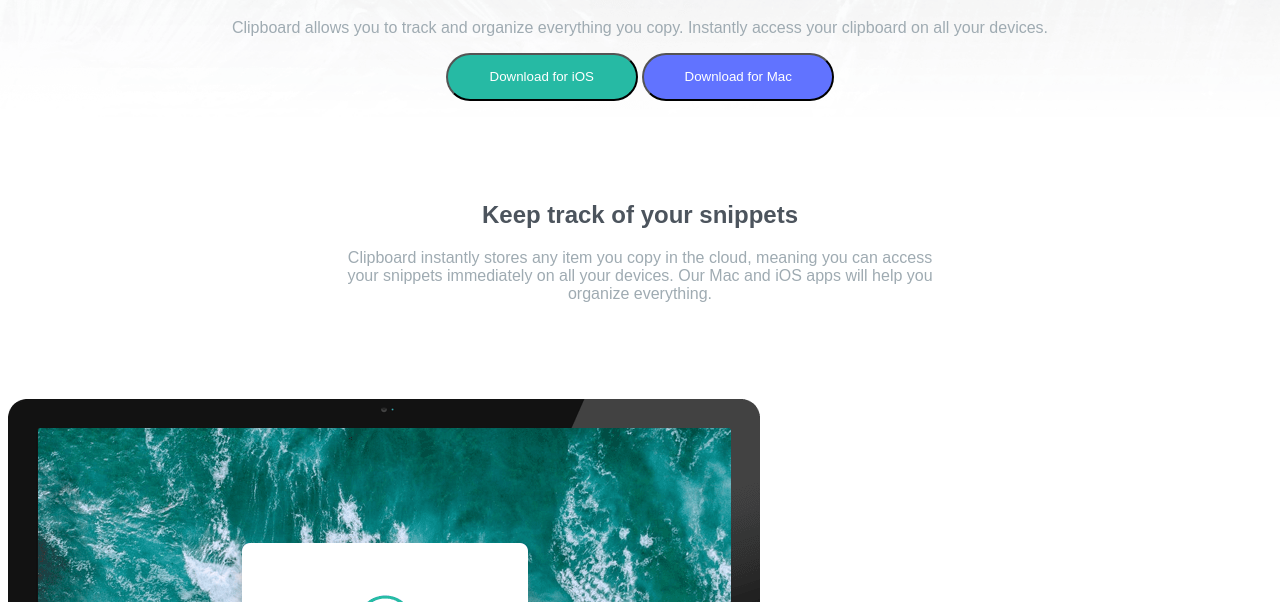
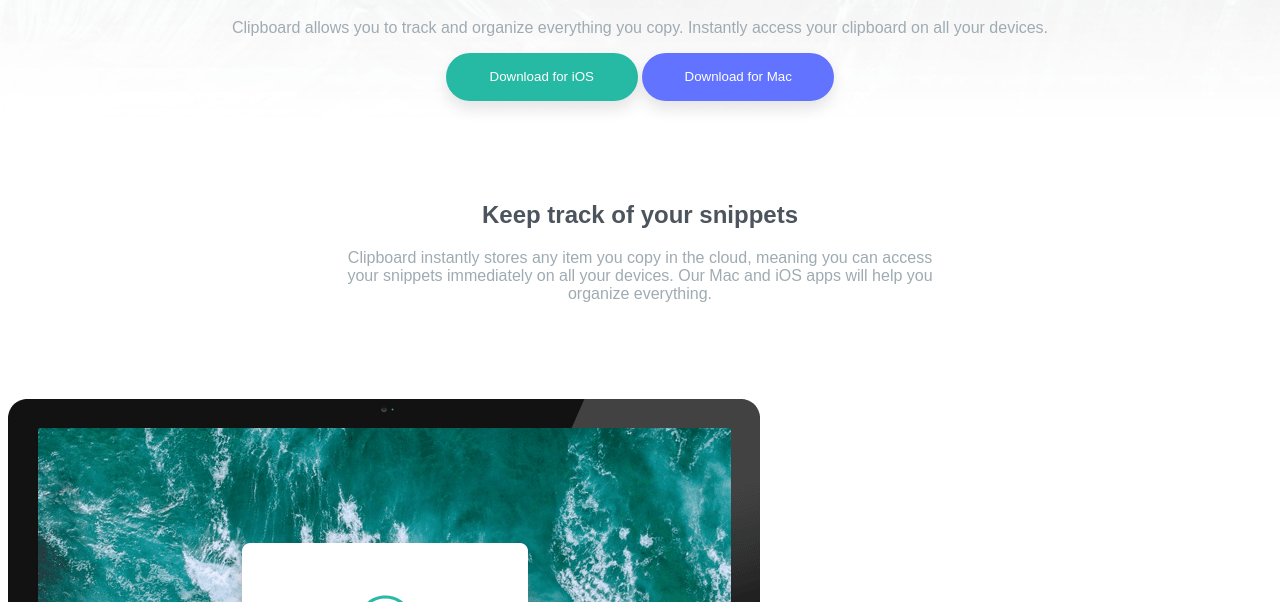
Before and after one commit to SiobhanWhyte/clipboard-landing-page-master, a plain HTML site: page index.html in a window 1280 px wide. Shown: the part 198-800 px from the top of the page. Drawn offline with Linux system fonts and the light colour scheme; a web font is replaced by a local one.

Commit message:
button hover added

```diff
--- a/style.css
+++ b/style.css
@@ -108,16 +108,29 @@ padding: 5rem 0 5rem 0;
     border-radius: 10rem;
     width: 12rem;
     height: 3rem;
+    border: none;
+    border-radius: 45px;
+    box-shadow: 0px 8px 15px rgba(0, 0, 0, 0.1);
+    transition: all 0.3s ease 0s;
+    cursor: pointer;
+    }
 
-}
+  .btn:hover {
+    background-color: #2EE59D;
+    box-shadow: 0px 15px 20px rgba(46, 229, 157, 0.4);
+    color: #fff;
+    transform: translateY(-7px);
+  }
 
 .btn--green {
     background-color: hsl(171, 66%, 44%);
+    border-color: hsl(171, 66%, 44%);
 
 }
 
 .btn--purple {
     background-color:hsl(233, 100%, 69%);
+    border-color: hsl(233, 100%, 69%);
 }
 
 .attribution { font-size: 11px; text-align: center; }
```
